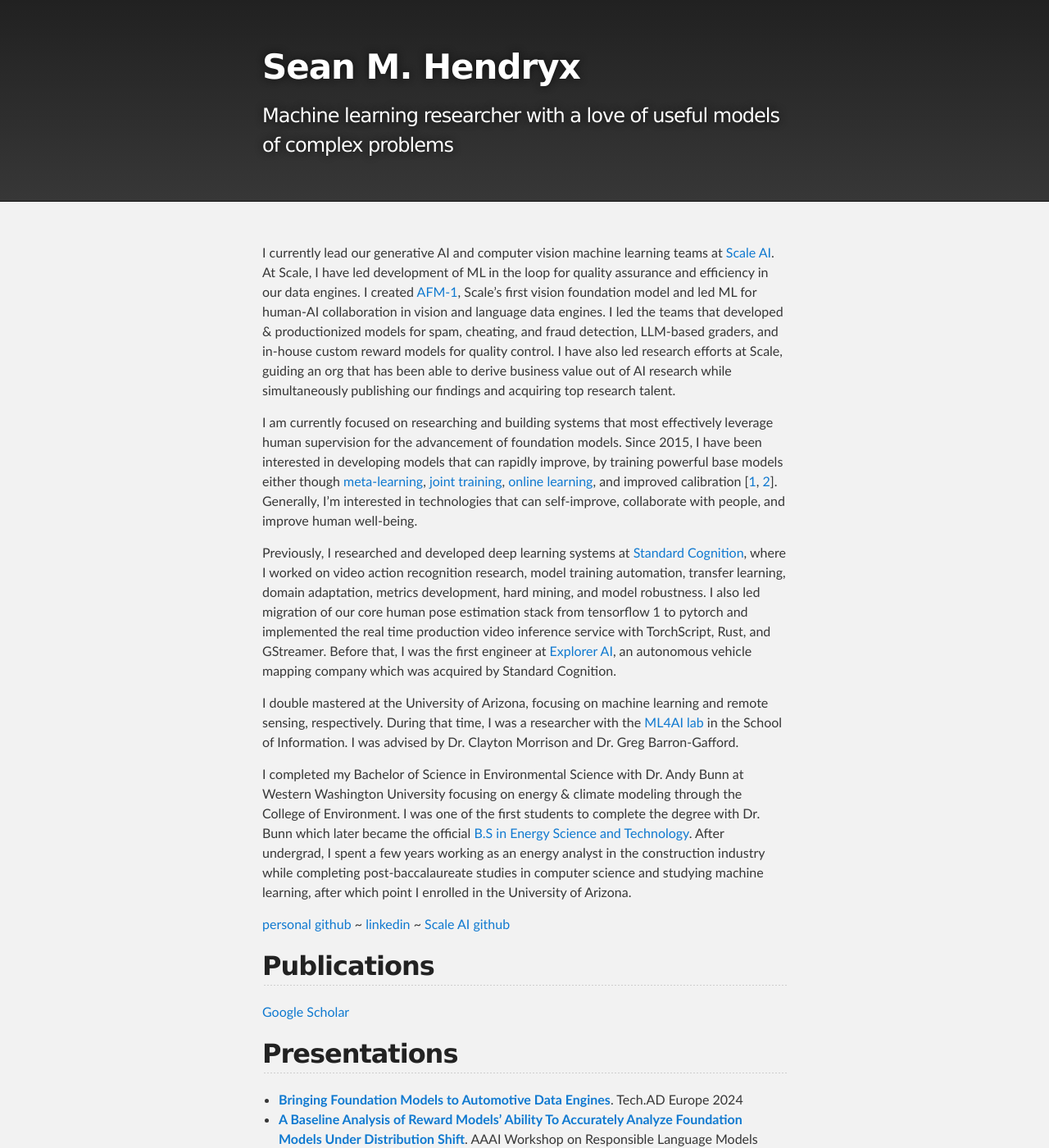
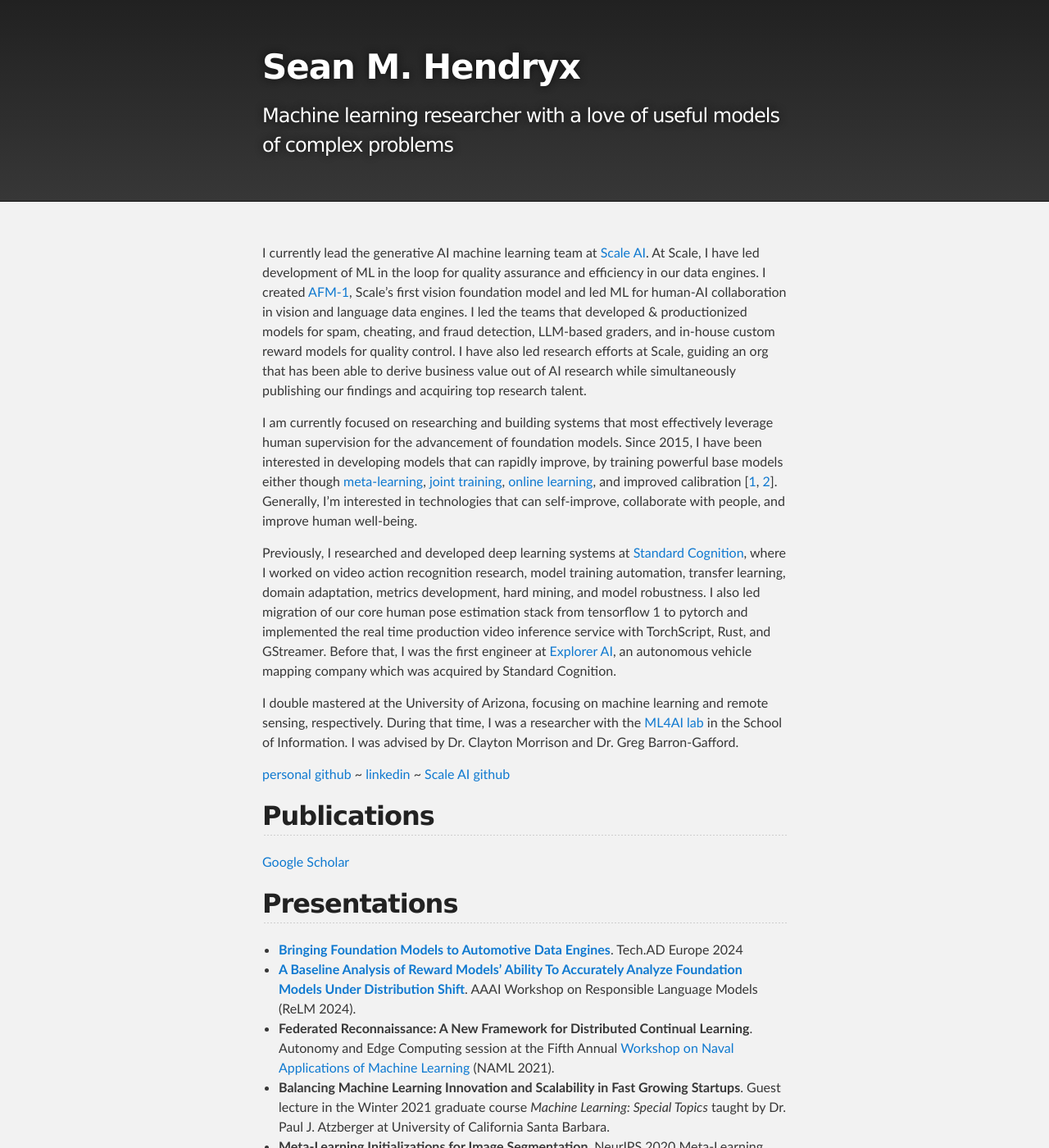
Before and after one commit to SMHendryx/SMHendryx.github.io, a Jekyll site: the page built from index.md, in a window 1280 px wide and 1400 px high. Shown: the whole window at 82% size. Built offline with Jekyll 4.4.1, drawn with Linux system fonts in a browser that asks for light colours.

Commit message:
Update index.md

```diff
--- a/index.md
+++ b/index.md
@@ -2,15 +2,13 @@
 layout: default
 ---
 
-I currently lead our generative AI and computer vision machine learning teams at [Scale AI](https://scale.com/). At Scale, I have led development of ML in the loop for quality assurance and efficiency in our data engines. I created [AFM-1](https://scale.com/blog/afm1), Scale's first vision foundation model and led ML for human-AI collaboration in vision and language data engines. I led the teams that developed & productionized models for spam, cheating, and fraud detection, LLM-based graders, and in-house custom reward models for quality control. I have also led research efforts at Scale, guiding an org that has been able to derive business value out of AI research while simultaneously publishing our findings and acquiring top research talent.
+I currently lead the generative AI machine learning team at [Scale AI](https://scale.com/). At Scale, I have led development of ML in the loop for quality assurance and efficiency in our data engines. I created [AFM-1](https://scale.com/blog/afm1), Scale's first vision foundation model and led ML for human-AI collaboration in vision and language data engines. I led the teams that developed & productionized models for spam, cheating, and fraud detection, LLM-based graders, and in-house custom reward models for quality control. I have also led research efforts at Scale, guiding an org that has been able to derive business value out of AI research while simultaneously publishing our findings and acquiring top research talent.
 
 I am currently focused on researching and building systems that most effectively leverage human supervision for the advancement of foundation models. Since 2015, I have been interested in developing models that can rapidly improve, by training powerful base models either though [meta-learning](https://meta-learn.github.io/2020/papers/44_paper.pdf), [joint training](https://scale.com/blog/afm1), [online learning](https://neurips2021workshopfl.github.io/NFFL-2021/papers/2021/Hendryx2021.pdf), and improved calibration [[1](https://arxiv.org/abs/2311.14743), [2](https://arxiv.org/abs/2401.12129)]. Generally, I'm interested in technologies that can self-improve, collaborate with people, and improve human well-being.
 
 Previously, I researched and developed deep learning systems at [Standard Cognition](https://standard.ai/), where I worked on video action recognition research, model training automation, transfer learning, domain adaptation, metrics development, hard mining, and model robustness. I also led migration of our core human pose estimation stack from tensorflow 1 to pytorch and implemented the real time production video inference service with TorchScript, Rust, and GStreamer. Before that, I was the first engineer at [Explorer AI](https://www.crunchbase.com/organization/explorer-ai), an autonomous vehicle mapping company which was acquired by Standard Cognition.
 
 I double mastered at the University of Arizona, focusing on machine learning and remote sensing, respectively. During that time, I was a researcher with the [ML4AI lab](https://ml4ai.github.io/) in the School of Information. I was advised by Dr. Clayton Morrison and Dr. Greg Barron-Gafford.
-
-I completed my Bachelor of Science in Environmental Science with Dr. Andy Bunn at Western Washington University focusing on energy & climate modeling through the College of Environment. I was one of the first students to complete the degree with Dr. Bunn which later became the official [B.S in Energy Science and Technology](https://energy.wwu.edu/bs-energy-science-and-technology). After undergrad, I spent a few years working as an energy analyst in the construction industry while completing post-baccalaureate studies in computer science and studying machine learning, after which point I enrolled in the University of Arizona.
 
 [//]: # "[Curriculum vitae](./assets/Sean_Hendryx_CV.pdf)"
 [personal github](https://github.com/SMHendryx) ~ [linkedin](https://www.linkedin.com/in/sean-hendryx-43894056/) ~ [Scale AI github](https://github.com/hendryx-scale)
```
